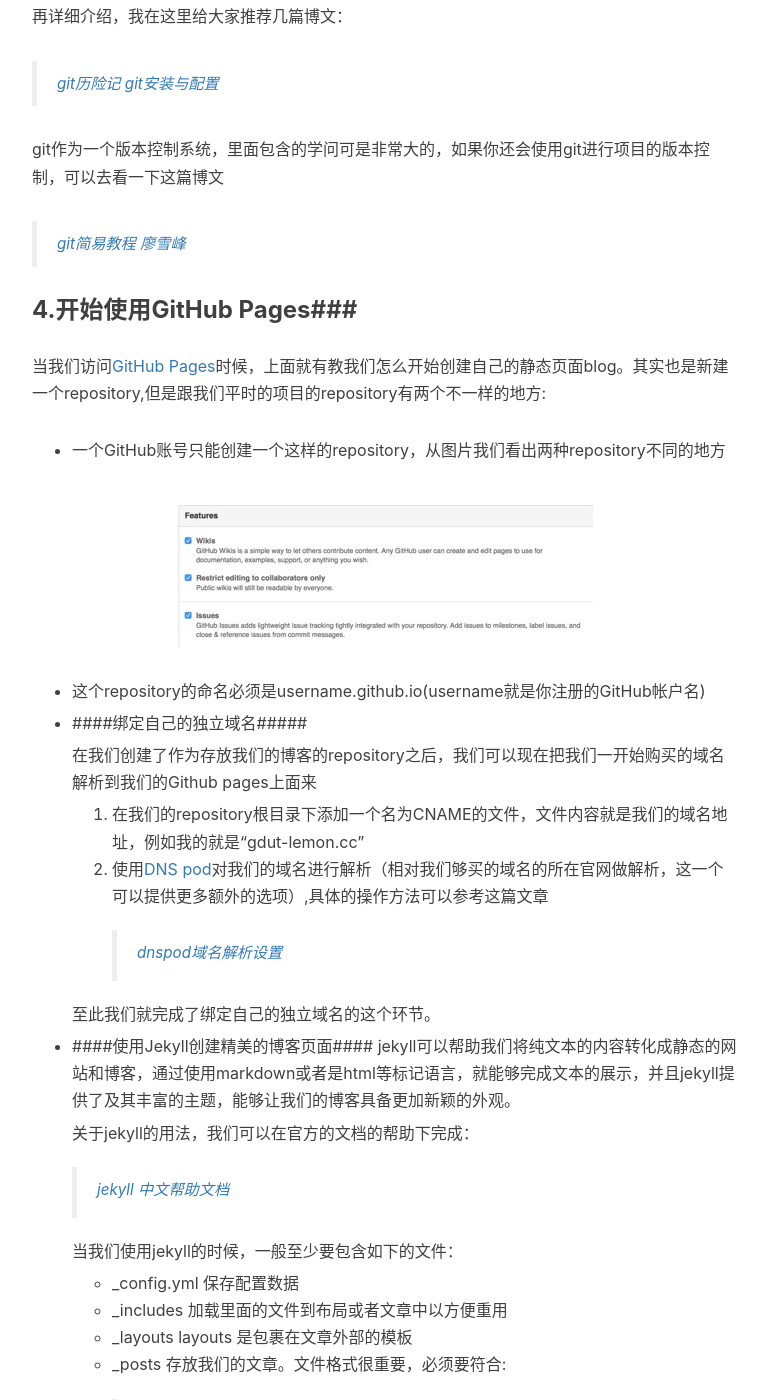
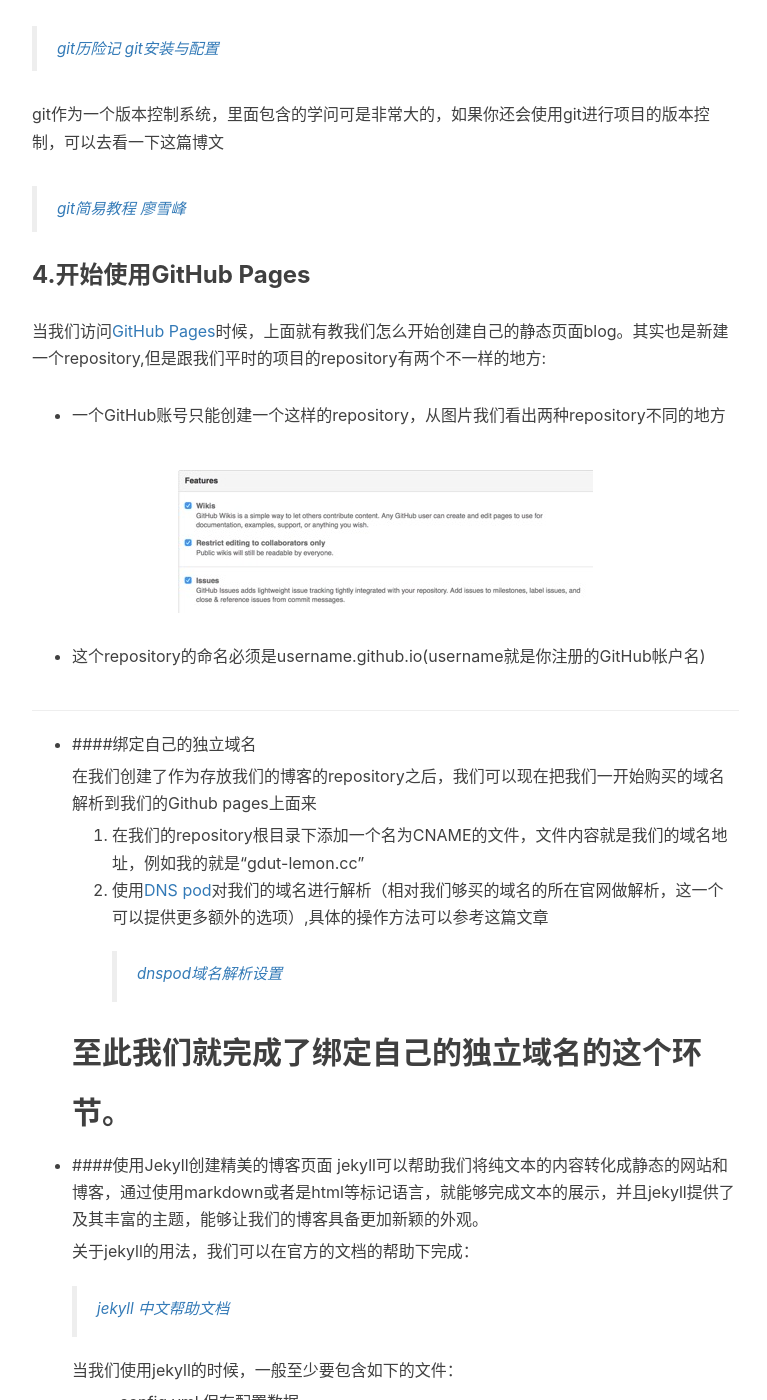
Before and after one commit to Refkay/Refkay.github.io, a Jekyll site: the page built from _posts/2015-12-13-how-to-build-a-blog-self.markdown, in a window 1280 px wide and 1400 px high, scrolled down 1691 px. Shown: the whole window, without its empty margins (233-1000 px from the left). Built offline with Jekyll 4.4.1, drawn with Linux system fonts in a browser that asks for light colours; nearby versions of some CDN libraries; comment, search, counter and statistics services are not loaded; some of the changed text lies outside the part shown.

Commit message:
change files

```diff
--- a/_posts/2015-12-13-how-to-build-a-blog-self.markdown
+++ b/_posts/2015-12-13-how-to-build-a-blog-self.markdown
@@ -19,15 +18,17 @@
 
 这篇博文也是在按照上面提及到的那篇文章实践之后，自己的整理回顾。
 
-##开始搭建自己的博客##
+---
+
+##开始搭建自己的博客
 我选用的搭建自己的个人博客的方案就是
 >独立域名+GitHub Pages+jekyll
 
-###1.购买域名###
+###1.购买域名
 对于购买域名要注意什么情况，我不是很清楚，因为我是直接找了度娘要去哪里买域名的，后来选择了[新网](www.xinnet.com)和[西部数码](www.west.cn)，这个博客的域名就是在西部数码买的，购买过程中，并没有感觉到有什么不一样😅
-###2.注册GitHub###
+###2.注册GitHub
 跟普通的网站注册并没有什么区别，只不过有时候在国内的网络环境我会出现访问不了[Github](https://github.com)的情况，所以有可能会需要到墙外去才可以。
-###3.搭建本地git操作环境###
+###3.搭建本地git操作环境
 因为这篇博文主要介绍搭建博客的内容，所以具体怎么在自己电脑上面搭建git的操作环境，这里不再详细介绍，我在这里给大家推荐几篇博文：
 >[git历险记 git安装与配置](
 http://www.infoq.com/cn/news/2011/01/git-adventures-install-config)
@@ -35,7 +36,7 @@
 git作为一个版本控制系统，里面包含的学问可是非常大的，如果你还会使用git进行项目的版本控制，可以去看一下这篇博文
 >[git简易教程 廖雪峰](http://www.liaoxuefeng.com/wiki/0013739516305929606dd18361248578c67b8067c8c017b000)
 
-###4.开始使用GitHub Pages###
+###4.开始使用GitHub Pages
 当我们访问[GitHub Pages](https://pages.github.com)时候，上面就有教我们怎么开始创建自己的静态页面blog。其实也是新建一个repository,但是跟我们平时的项目的repository有两个不一样的地方:
 
 *   一个GitHub账号只能创建一个这样的repository，从图片我们看出两种repository不同的地方
@@ -44,7 +45,8 @@
 
 *   这个repository的命名必须是username.github.io(username就是你注册的GitHub帐户名)
 
-+ ####绑定自己的独立域名#####
+---
++ ####绑定自己的独立域名
 
 
 	在我们创建了作为存放我们的博客的repository之后，我们可以现在把我们一开始购买的域名解析到我们的Github pages上面来
@@ -54,8 +56,9 @@
 >[dnspod域名解析设置](http://jingyan.baidu.com/article/6181c3e04b5f2e152ef15321.html)
 
 	至此我们就完成了绑定自己的独立域名的这个环节。
+---
 
-+ ####使用Jekyll创建精美的博客页面####
++ ####使用Jekyll创建精美的博客页面
 	jekyll可以帮助我们将纯文本的内容转化成静态的网站和博客，通过使用markdown或者是html等标记语言，就能够完成文本的展示，并且jekyll提供了及其丰富的主题，能够让我们的博客具备更加新颖的外观。
 
 	关于jekyll的用法，我们可以在官方的文档的帮助下完成：
@@ -73,4 +76,6 @@
 	我们可以使用相应的主题美化我们的博客页面，更多的主题我们可以在网站上看到：
 	>[jekyll  themes](http://jekyllthemes.org)
 
+---
+
 通过以上的步骤就已经完成了我们自己的博客搭建的所有工作了，你也可以fork我的[Github项目](https://github.com/lemon-yang/lemon-yang.github.io.git)作为参考。我的博客主页也是参考了[黄玄的主页](https://github.com/Huxpro/huxpro.github.io.git)进行修改的。
```
Also changed, not shown: other parts of _posts/2015-12-13-how-to-build-a-blog-self.markdown (+1 -2 lines).
